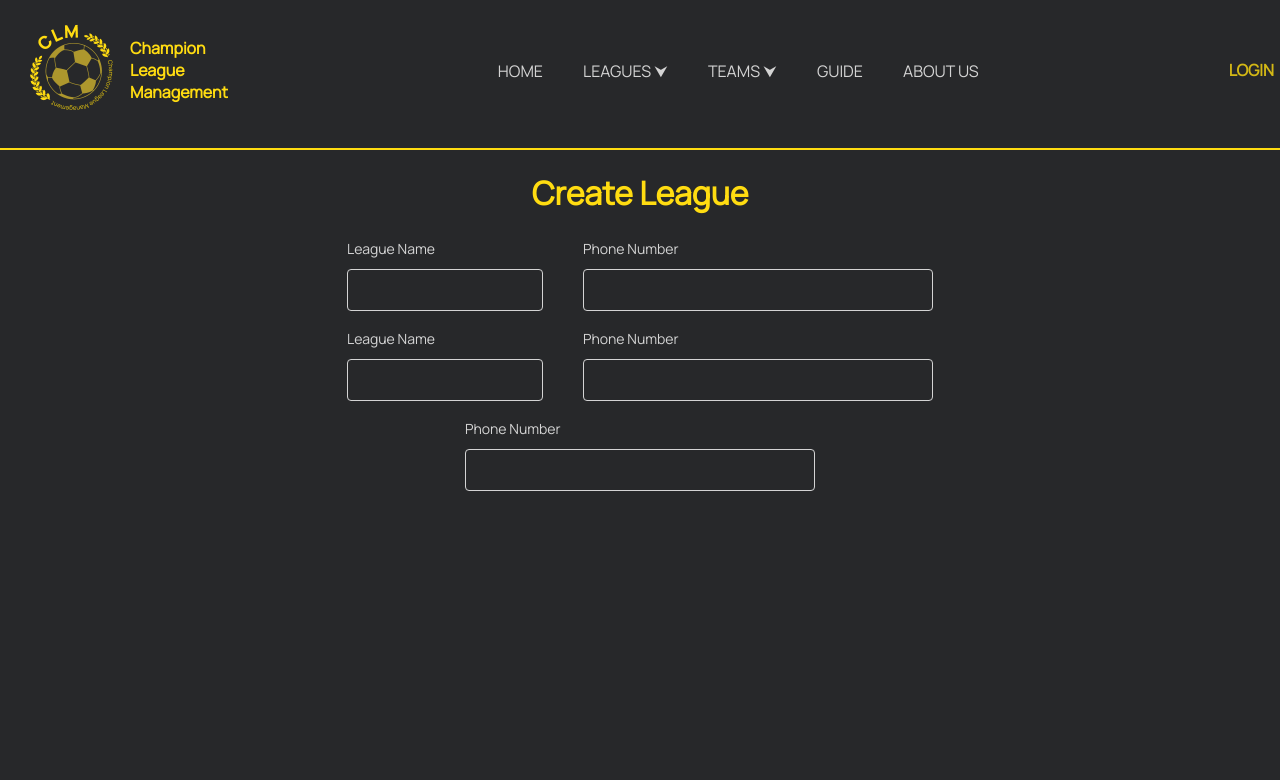
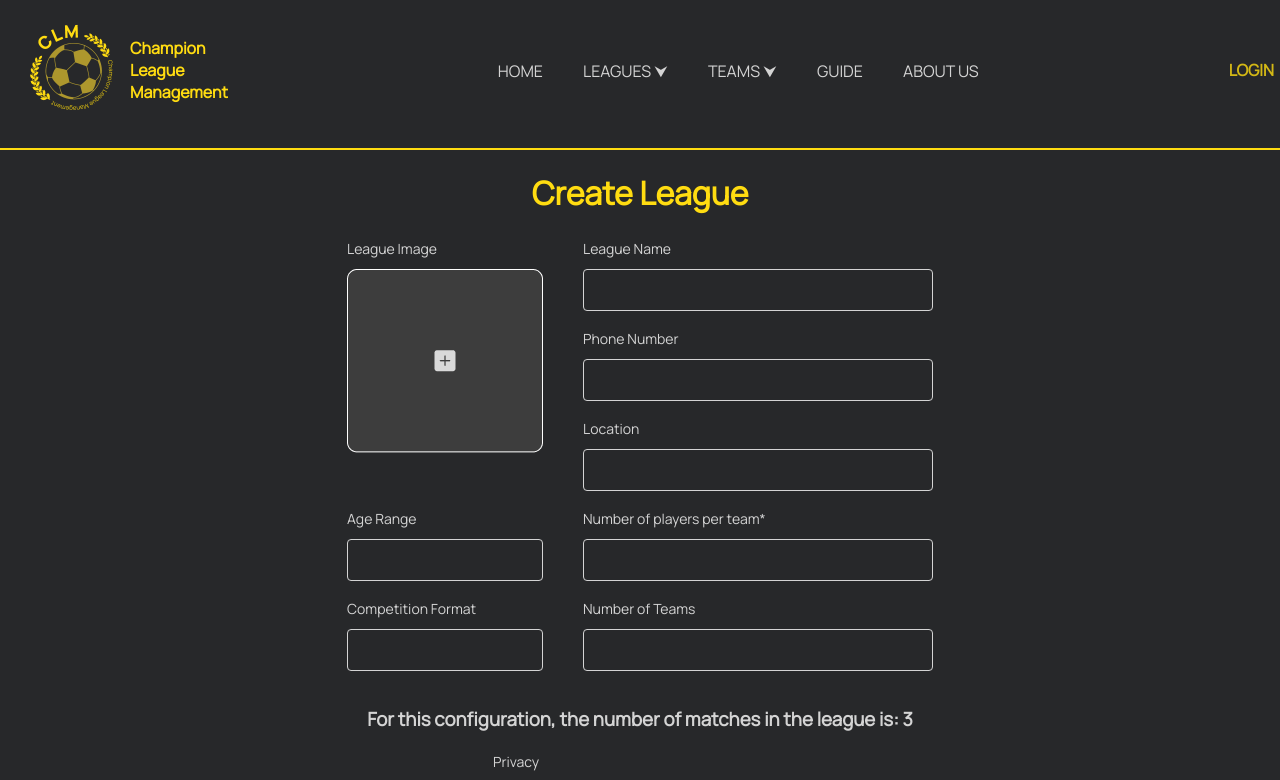
Before and after one commit to CLM-TTTB/clm-web-client, a React (Create React App) app: page /createLeague in a window 1280 px wide. Shown: the top 780 px of the page. Built offline with nearby package versions, Linux system fonts and the light colour scheme.

Commit message:
modify layout and add fields

```diff
--- a/package.json
+++ b/package.json
@@ -10,9 +10,11 @@
     "@testing-library/react": "^13.4.0",
     "@testing-library/user-event": "^13.5.0",
     "axios": "^1.6.2",
-    "clsx": "^2.0.0",
+    "clsx": "^2.1.0",
     "normalize.css": "^8.0.1",
+    "prop-types": "^15.8.1",
     "react": "^18.2.0",
+    "react-bootstrap": "^2.9.2",
     "react-dom": "^18.2.0",
     "react-router-dom": "^6.20.1",
     "react-scripts": "5.0.1",
--- a/src/components/imageButton.js
+++ b/src/components/imageButton.js
@@ -1,40 +1,46 @@
-// Create a square button element
-const button = document.createElement('button');
-button.style.width = '100px';
-button.style.height = '100px';
-button.style.backgroundColor = 'gray';
+import { useRef, useState } from 'react';
+import styles from '../styles/imageButton.module.css';
+import ImageFrame from '../../src/images/ImageFrame.png';
 
-// Create an input element for file upload
-const input = document.createElement('input');
-input.type = 'file';
-input.accept = 'image/*';
-input.style.display = 'none';
+const ImageButton = () => {
+  const inputRef = useRef(null);
+  const [image, setImage] = useState(null);
 
-// Add event listener to the button
-button.addEventListener('click', () => {
-  input.click();
-});
-
-// Add event listener to the input element
-input.addEventListener('change', (event) => {
-  const file = event.target.files[0];
-  const reader = new FileReader();
-
-  reader.onload = (e) => {
-    const imageUrl = e.target.result;
-
-    // Create an image element to display the uploaded image
-    const image = document.createElement('img');
-    image.src = imageUrl;
-    image.style.width = '100%';
-    image.style.height = '100%';
-
-    // Replace the button with the uploaded image
-    button.parentNode.replaceChild(image, button);
+  const handleImageClick = () => {
+    inputRef.current.click();
   };
 
-  reader.readAsDataURL(file);
-});
+  const handleImageChange = (event) => {
+    const file = event.target.files[0];
+    console.log(file);
+    setImage(file);
+  };
 
-// Append the button to the document body
-document.body.appendChild(button);
+  return (
+    <div className={styles.imageButtonContainer}>
+      <label className={styles.label}>League Image</label>
+      <div className={styles.imageButtonWrapper}>
+        <div onClick={handleImageClick} style={{ cursor: 'pointer' }}>
+          {image ? (
+            <img
+              src={URL.createObjectURL(image)}
+              alt=""
+              className="img-display-after"
+            />
+          ) : (
+            <img src={ImageFrame} className="img-display-before" />
+          )}
+
+          <input
+            type="file"
+            ref={inputRef}
+            onChange={handleImageChange}
+            style={{ display: 'none' }}
+          />
+        </div>
+      </div>
+    </div>
+  );
+};
+
+export default ImageButton;
--- a/src/pages/createLeague.js
+++ b/src/pages/createLeague.js
@@ -6,6 +6,8 @@ import Button from '~/components/button';
 import Layout from '~/components/layout';
 import Input from '~/components/input';
 import InputShort from '~/components/input-short';
+import ImageButton from '~/components/imageButton';
+import { Switch } from '@mui/material';
 
 const CreateLeague = () => {
   const navigate = useNavigate();
@@ -13,54 +15,94 @@ const CreateLeague = () => {
   const [leagueName, setLeagueName] = useState('');
   const [phoneNumber, setPhoneNumber] = useState('');
   const [location, setLocation] = useState('');
+  const [ageRange, setAgeRange] = useState('');
+  const [numOfPlayers, setNumOfPlayers] = useState('');
+  const [competitionFormat, setCompetitionFormat] = useState('');
+  const [numOfTeams, setNumOfTeams] = useState('');
   const [privacy, setPrivacy] = useState('');
-  const [numOfPlayers, setNumOfPlayers] = useState('');
-  const [competionFormat, setCompetitionFormat] = useState('');
-  const [numOfTeams, setNumOfTeams] = useState('');
 
   return (
     <Layout>
       <hr class="horizontal-line" />
       <h1 className={styles.title}>Create League</h1>
+
       <div className={styles.createLeagueForm}>
-        <InputShort
+        <div className={styles.form1}>
+          <ImageButton label="League Image" />
+        </div>
+        <div className={styles.form2}>
+          <Input
             label="League Name"
             placeholder="League Name"
             value={leagueName}
             onChange={(e) => setLeagueName(e.target.value)}
-          margin-right="10px"
-          style={{ marginRight: '10px' }}
           />
+
           <Input
             label="Phone Number"
             placeholder="Phone Number"
             value={phoneNumber}
             onChange={(e) => setPhoneNumber(e.target.value)}
           />
+
+          <Input
+            label="Location"
+            placeholder="Location"
+            value={location}
+            onChange={(e) => setLocation(e.target.value)}
+          />
         </div>
+      </div>
+
       <div className={styles.createLeagueForm}>
         <InputShort
-          label="League Name"
-          placeholder="League Name"
-          value={leagueName}
-          onChange={(e) => setLeagueName(e.target.value)}
-          margin-right="10px"
-          style={{ marginRight: '10px' }}
+          label="Age Range"
+          placeholder="Age Range"
+          value={ageRange}
+          onChange={(e) => setAgeRange(e.target.value)}
         />
+
         <Input
-          label="Phone Number"
-          placeholder="Phone Number"
-          value={phoneNumber}
-          onChange={(e) => setPhoneNumber(e.target.value)}
+          label="Number of players per team*"
+          placeholder="Number of players per team"
+          value={numOfPlayers}
+          onChange={(e) => setNumOfPlayers(e.target.value)}
         />
       </div>
+
       <div className={styles.createLeagueForm}>
+        <InputShort
+          label="Competition Format"
+          placeholder="Competition Format"
+          value={competitionFormat}
+          onChange={(e) => setCompetitionFormat(e.target.value)}
+        />
+
         <Input
-          label="Phone Number"
-          placeholder="Phone Number"
-          value={phoneNumber}
-          onChange={(e) => setPhoneNumber(e.target.value)}
+          label="Number of Teams"
+          placeholder="Number of Teams"
+          value={numOfTeams}
+          onChange={(e) => setNumOfTeams(e.target.value)}
         />
+      </div>
+
+      <div className={styles.createLeagueForm}>
+        <h3>
+          {' '}
+          For this configuration, the number of matches in the league is: 3
+        </h3>
+      </div>
+
+      <div className={styles.createLeagueForm}>
+        <InputShort
+          label="Privacy"
+          placeholder="Privacy"
+          value={privacy}
+          styles={styles.alignLeft}
+          onChange={(e) => setPrivacy(e.target.value)}
+        />
+
+        <Switch Allow public enrollment />
       </div>
     </Layout>
   );
--- a/src/styles/createLeague.module.css
+++ b/src/styles/createLeague.module.css
@@ -10,6 +10,17 @@ html {
   align-items: center;
   justify-content: center;
   box-sizing: border-box;
+}
+
+.form1 {
+  width: 196px;
+  margin-right: 40px;
+  align-items: left;
+}
+
+.form2 {
+  display: flex;
+  flex-direction: column;
 }
 
 .title {
--- /dev/null
+++ b/src/styles/imageButton.module.css
@@ -0,0 +1,28 @@
+.imageButtonContainer {
+  display: flex;
+  flex-direction: column;
+  align-items: left;
+  margin-bottom: 48px;
+  background-color: transparent;
+}
+
+.label {
+  font-size: 14px;
+  margin-bottom: 8px;
+  width: 196px;
+  line-height: 24px;
+}
+
+.imageButtonWrapper {
+  display: flex;
+  flex-direction: column;
+  align-items: stretch;
+}
+
+.img-display-before {
+  width: 196px;
+}
+
+.img-display-after {
+  width: 196px;
+}
```
Also changed, not shown: src/images/ImageFrame.png (added), 1 other file (tests, documents, lock files or other folders). Lines whose indentation alone changed are shown as unchanged.
